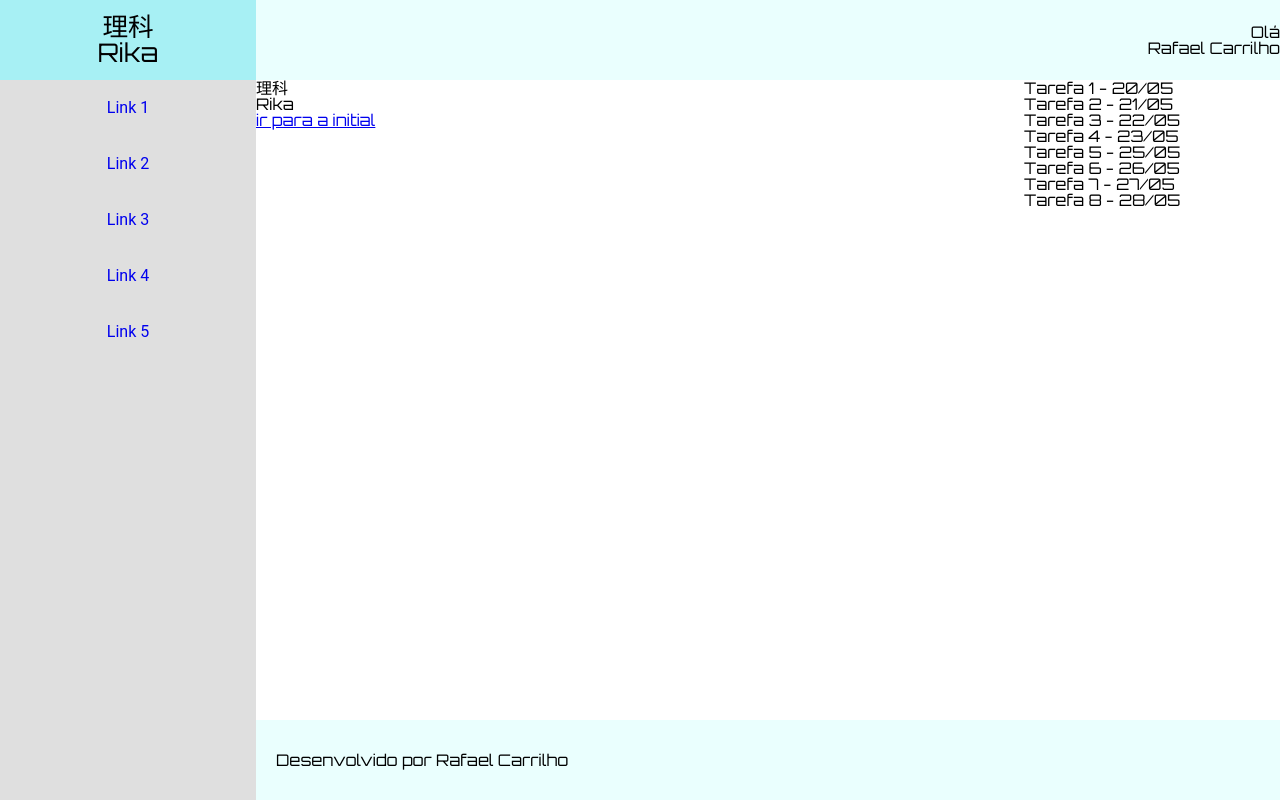
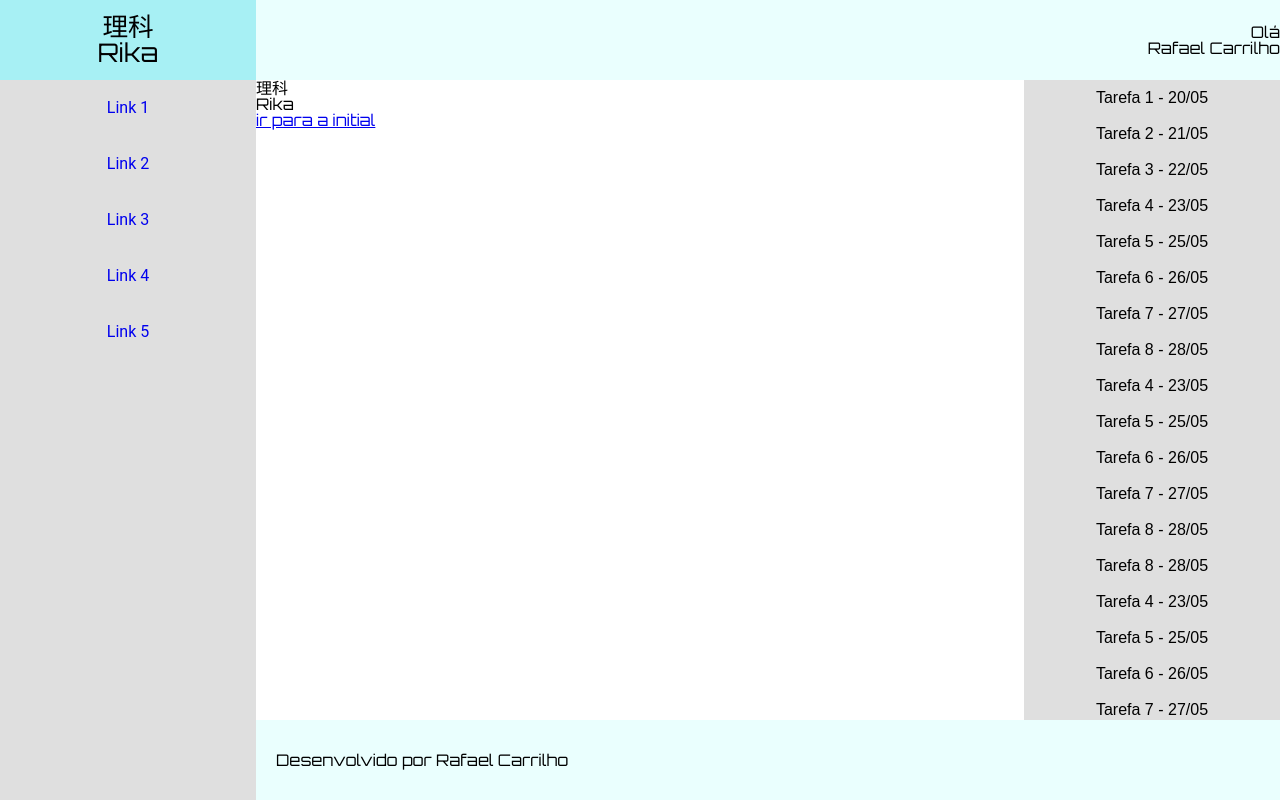
Before and after one commit to carrilhorafael/rika-front, a React (Create React App) app: page / in a window 1280 px wide. Built offline with nearby package versions, Linux system fonts and the light colour scheme.

Commit message:
fix layout max height and add webkit to manipulate scroll bar

```diff
--- a/src/common/layout/Layout.js
+++ b/src/common/layout/Layout.js
@@ -14,7 +14,7 @@ export default function Layout (props) {
             </div>
             <Header />
             <SideMenu />
-            <main className={style.grid_switch_area}>
+            <main className={style.grid_main_area}>
                 {props.children}
             </main>
             <Tasks />
--- a/src/common/layout/layout.module.css
+++ b/src/common/layout/layout.module.css
@@ -44,6 +44,26 @@
 }
 .grid_task_area{
     grid-area: task;
+
+    background-color: #dfdfdf;
+    display: flex;
+    flex-direction: column;
+    align-items: center;
+    overflow-y: scroll;
+}
+.grid_task_area > p {
+    padding: 10px 0;
+    font-family: sans-serif;
+}
+.grid_task_area::-webkit-scrollbar{
+    width: 10px;
+}
+.grid_task_area::-webkit-scrollbar-track{
+    background-color: #EAFFFE;
+}
+.grid_task_area::-webkit-scrollbar-thumb{
+    background-color: #A7F0F4;
+    width: 1px;
 }
 .grid_footer_area{
     grid-area: footer;
@@ -53,13 +73,13 @@
     background-color: #EAFFFE;
 }
 .grid_main_container{
-    min-height: 100vh;
+    height: 100vh;
     display: grid;
     grid-template-rows:10% 80% 10%;
     grid-template-columns: 20% 60% 20%;
     grid-template-areas:
 		"logo header header"
-		"nav main tasks"
+		"nav main task"
         "nav footer footer"
 		;
 }
--- a/src/common/layout/tasks/Task.js
+++ b/src/common/layout/tasks/Task.js
@@ -1,8 +1,9 @@
 import React from 'react'
+import style from "../layout.module.css"
 
 export default function Task () {
     return (
-        <div className="grid_task_area">
+        <div className={style.grid_task_area}>
             <p>Tarefa 1 - 20/05</p>
             <p>Tarefa 2 - 21/05</p>
             <p>Tarefa 3 - 22/05</p>
@@ -11,6 +12,23 @@ export default function Task () {
             <p>Tarefa 6 - 26/05</p>
             <p>Tarefa 7 - 27/05</p>
             <p>Tarefa 8 - 28/05</p>
+            <p>Tarefa 4 - 23/05</p>
+            <p>Tarefa 5 - 25/05</p>
+            <p>Tarefa 6 - 26/05</p>
+            <p>Tarefa 7 - 27/05</p>
+            <p>Tarefa 8 - 28/05</p>
+            <p>Tarefa 8 - 28/05</p>
+            <p>Tarefa 4 - 23/05</p>
+            <p>Tarefa 5 - 25/05</p>
+            <p>Tarefa 6 - 26/05</p>
+            <p>Tarefa 7 - 27/05</p>
+            <p>Tarefa 8 - 28/05</p>
+            <p>Tarefa 8 - 28/05</p>
+            <p>Tarefa 4 - 23/05</p>
+            <p>Tarefa 5 - 25/05</p>
+            <p>Tarefa 6 - 26/05</p>
+            <p>Tarefa 7 - 27/05</p>
+            <p>Tarefa 8 - 28/05</p>
         </div>
     )
 }
```
